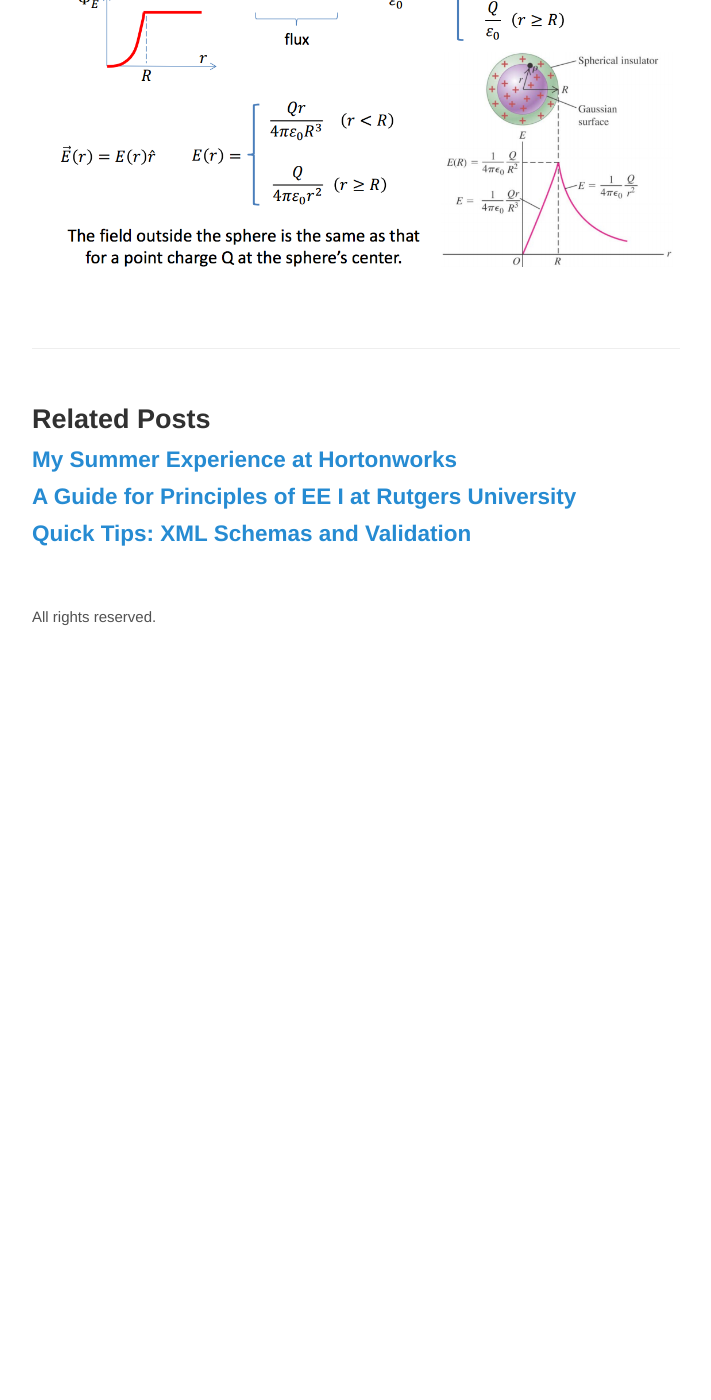
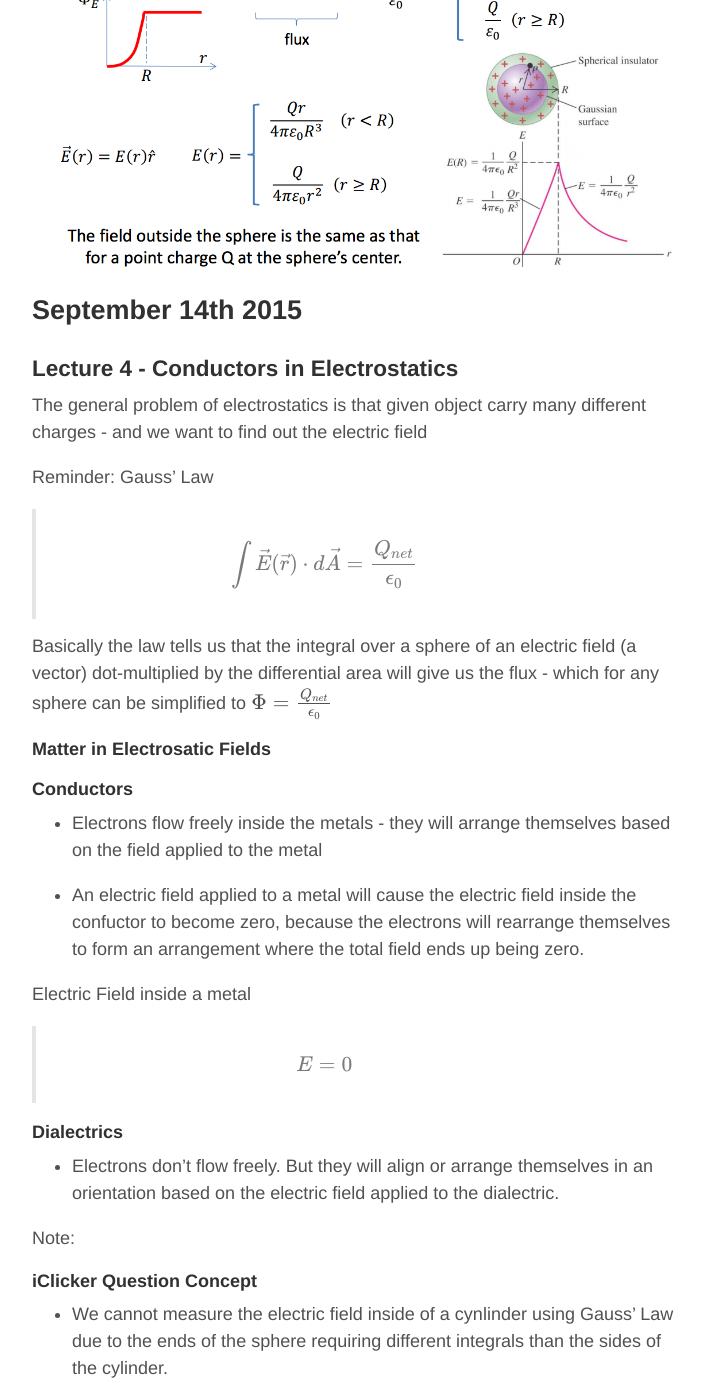
Before and after one commit to ZacBlanco/zacblanco.github.io, a Jekyll site: the page built from _posts/2015-9-03-physics-227-guide.md, in a window 1280 px wide and 1400 px high, scrolled down 6240 px. Shown: the whole window, without its empty margins (284-995 px from the left). Built offline with Jekyll 4.4.1, drawn with Linux system fonts in a browser that asks for light colours; formulas are drawn with MathJax 3; comment, search, counter and statistics services are not loaded; before the commit the page ends 6870 px from its top, so only the background shows below that; some of the changed text lies outside the part shown.

Commit message:
Physics 227 guide update 9/14

```diff
--- a/_posts/2015-9-03-physics-227-guide.md
+++ b/_posts/2015-9-03-physics-227-guide.md
@@ -188,3 +188,81 @@ Ex: The electric field of a uniformly charged ball. Radius $$ R $$, Total charge
 - Gaussian surface: a sphere centered at the origin O. It's radius $$ r $$ can be smaller or larger than $$ R $$.
 
 ![Slide with Spherical Symmetry](../../../assets/images/physics-227/spherical-symmetry-1.png)
+
+
+## September 14th 2015
+
+### Lecture 4 - Conductors in Electrostatics
+
+The general problem of electrostatics is that given object carry many different charges - and we want to find out the electric field
+
+Reminder: Gauss' Law
+
+> $$ \int \vec{E}(\vec{r}) \cdot d\vec{A} = \frac{Q_{net}}{\epsilon_0} $$
+
+Basically the law tells us that the integral over a sphere of an electric field (a vector) dot-multiplied by the differential area will give us the flux - which for any sphere can be simplified to $$ \Phi = \frac{Q_{net}}{\epsilon_0} $$
+
+
+##### Matter in Electrosatic Fields
+
+##### Conductors
+
+- Electrons flow freely inside the metals - they will arrange themselves based on the field applied to the metal
+
+- An electric field applied to a metal will cause the electric field inside the confuctor to become zero, because the electrons will rearrange themselves to form an arrangement where the total field ends up being zero.
+
+Electric Field inside a metal
+
+> $$ E = 0 $$
+
+##### Dialectrics
+
+- Electrons don't flow freely. But they will align or arrange themselves in an orientation based on the electric field applied to the dialectric.
+
+Note:
+
+#### iClicker Question Concept
+
+- We cannot measure the electric field inside of a cynlinder using Gauss' Law due to the ends of the sphere requiring different integrals than the sides of the cylinder.
+
+
+
+#### Comparison of Charged Metallic and Dialectric Spheres
+
+In a uniformly charged dialectric spehere, the electric field inside (and only inside!) the sphere is equal to:
+
+> $$ E = \frac{kQr}{R^3} $$ where $$r$$ is the radius of the sphere inside the dialectric and $$R$$ is the radius of the dialectric.
+
+When $$ R = r $$:
+
+> $$ E = k\frac{Q}{R^2} $$
+
+And then when the gaussian surface has a radius _outside_ of the sphere, then the electric field is equal to:
+
+> $$ E = \frac{kQ}{r^2} $$
+
+For a conducting spehere where the gaussian surface sphere is inside the conducting sphere:
+
+> $$ E = 0 $$
+
+For when the radius of the gaussian sphere is greater than the radius of the conducting sphere, the electric field is:
+
+> $$ E = \frac{kQ}{r^2}
+
+#### Faraday Cage
+
+- A piece of metal with a hole in the middle. If the cage is conducting, then the electric field inside the cage is 0.
+
+#### Cavities (No Charge within the cavity)
+
+$$ Q_{net} = +Q = Q_{in} + Q_{out}
+
+We can find the net surface charge is we place a charge inside a metallic shell.
+
+Normally $$ E = 0 $$
+
+then $$\Phi = 0 $$
+
+So then if we put Q in a cavity inside the aphere then we know that the enclosed charge in the cavity will then attract charge to the inside surface of the cavity (within the conductor). This means the leftover charge will be equal to the charge felt on the outside of the sphere.
+
+Thus, the charge enclosed in the cavity is equal to the charge on the outsie of the sphere.
```
Also changed, not shown: 1 other file.
